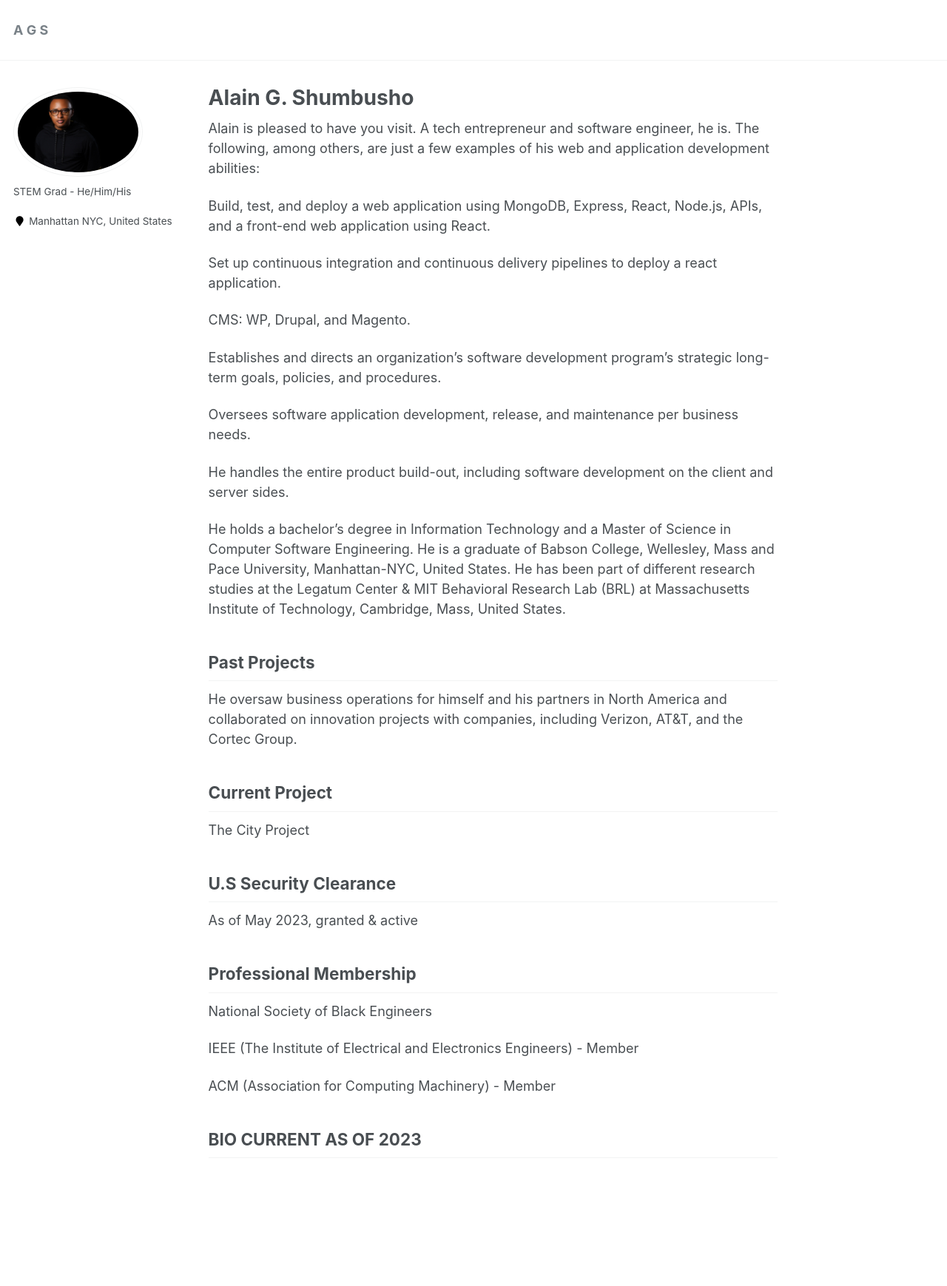
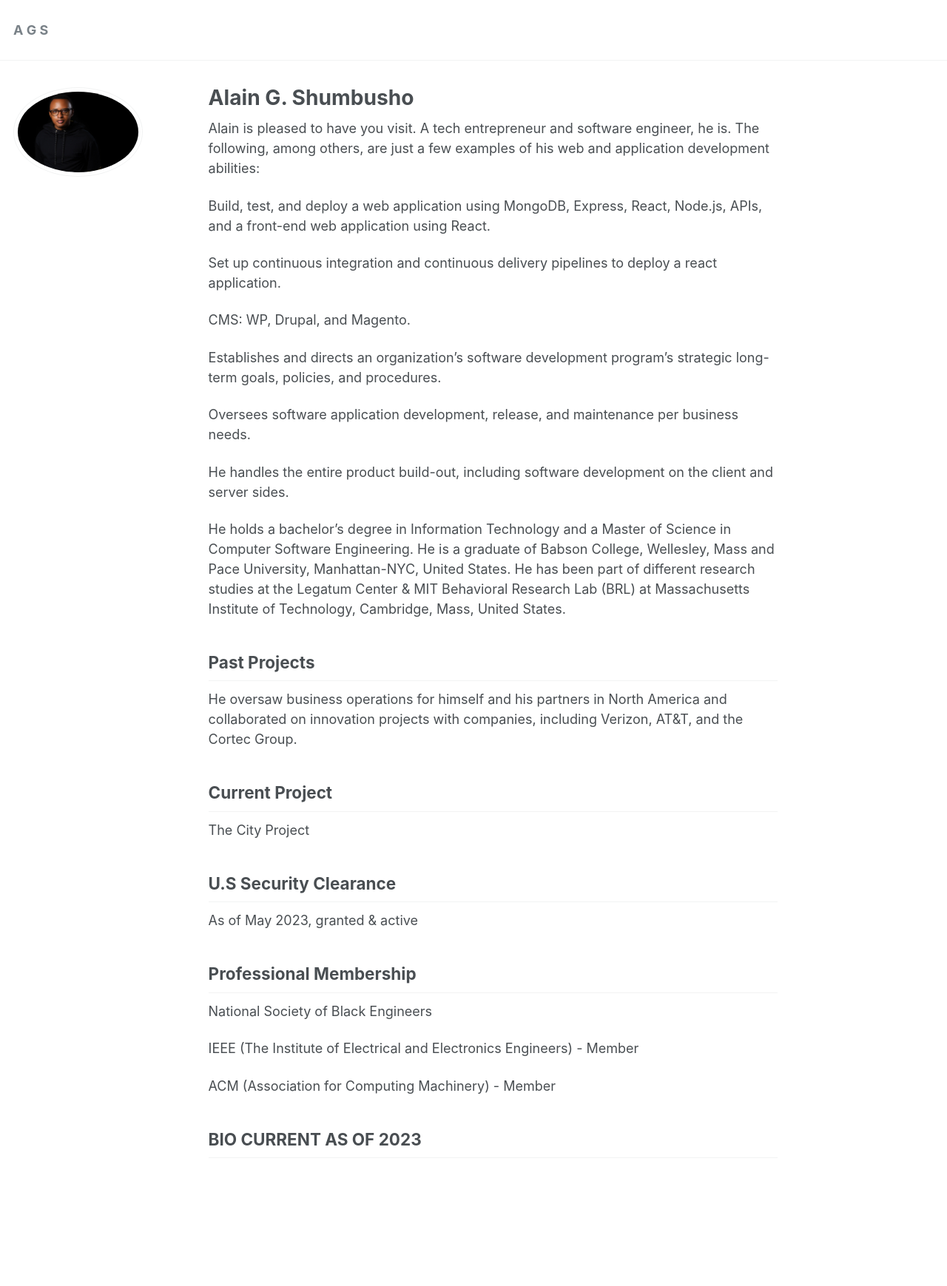
Before and after one commit to phdcsseiden/phdcsseiden.github.io, a Jekyll site: the page built from _pages/about.md, in a window 1280 px wide. Shown: the whole page at 74% size. Built offline with Jekyll 4.4.1, drawn with Linux system fonts in a browser that asks for light colours; some of the changed lines change nothing that is shown.

Commit message:
Update _config.yml

```diff
--- a/_config.yml
+++ b/_config.yml
@@ -82,9 +82,10 @@ analytics:
 author:
   name             : ""
   avatar           : "Headshotwoo.jpg"
-  bio              : "STEM Grad - He/Him/His"
+  bio              : "He/Him"
+  bio              : #"STEM Grad - He/Him/His"
   employer         :
-  location         : "Manhattan NYC, United States"
+  location         : #"Manhattan NYC, United States"
   googlescholar    : #"https://scholar.google.com/citations?user=2vtePtcAAAAJ&hl=en&authuser=1"
   email            :
   researchgate     :  # example: "https://www.researchgate.net/profile/yourprofile"
```
